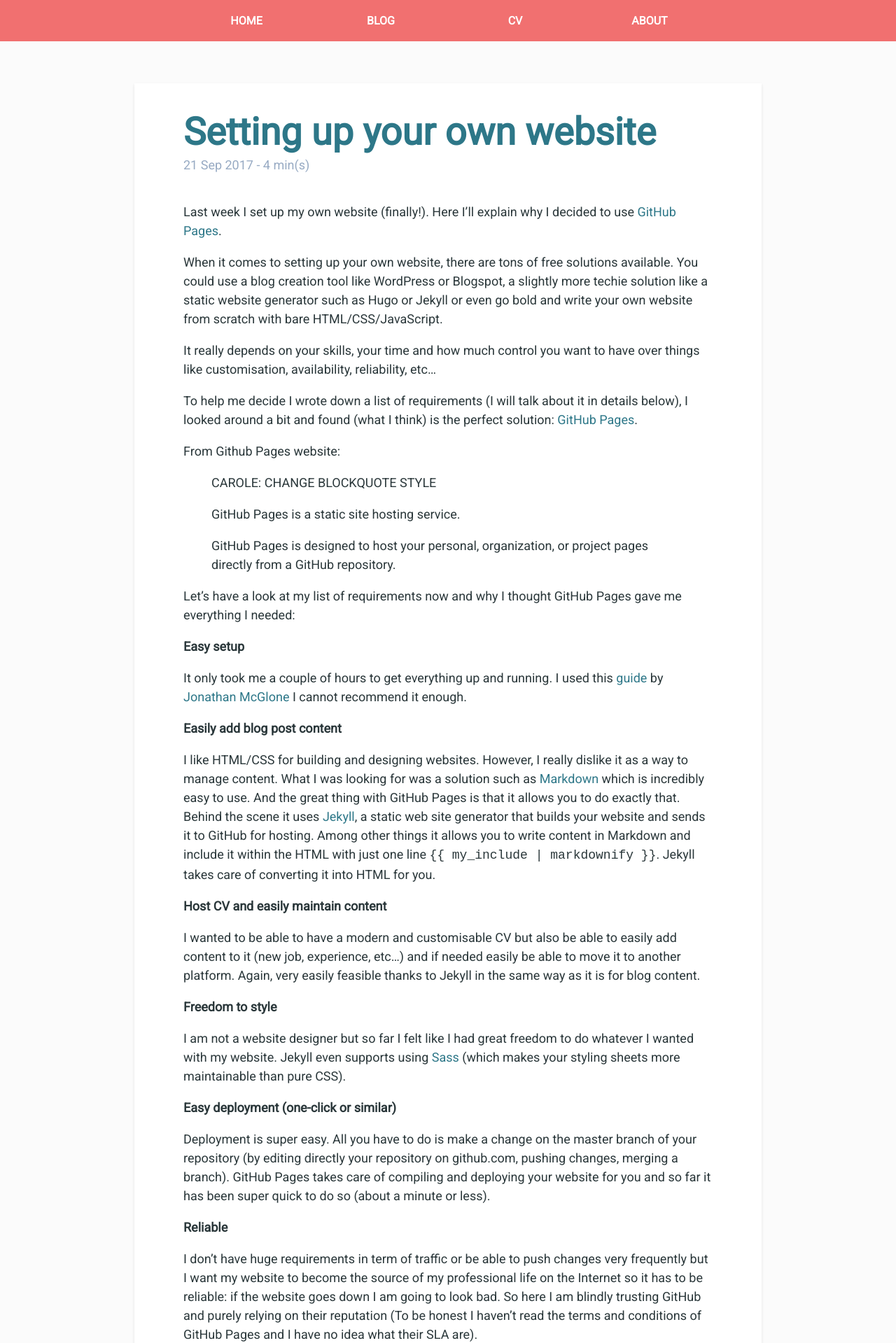
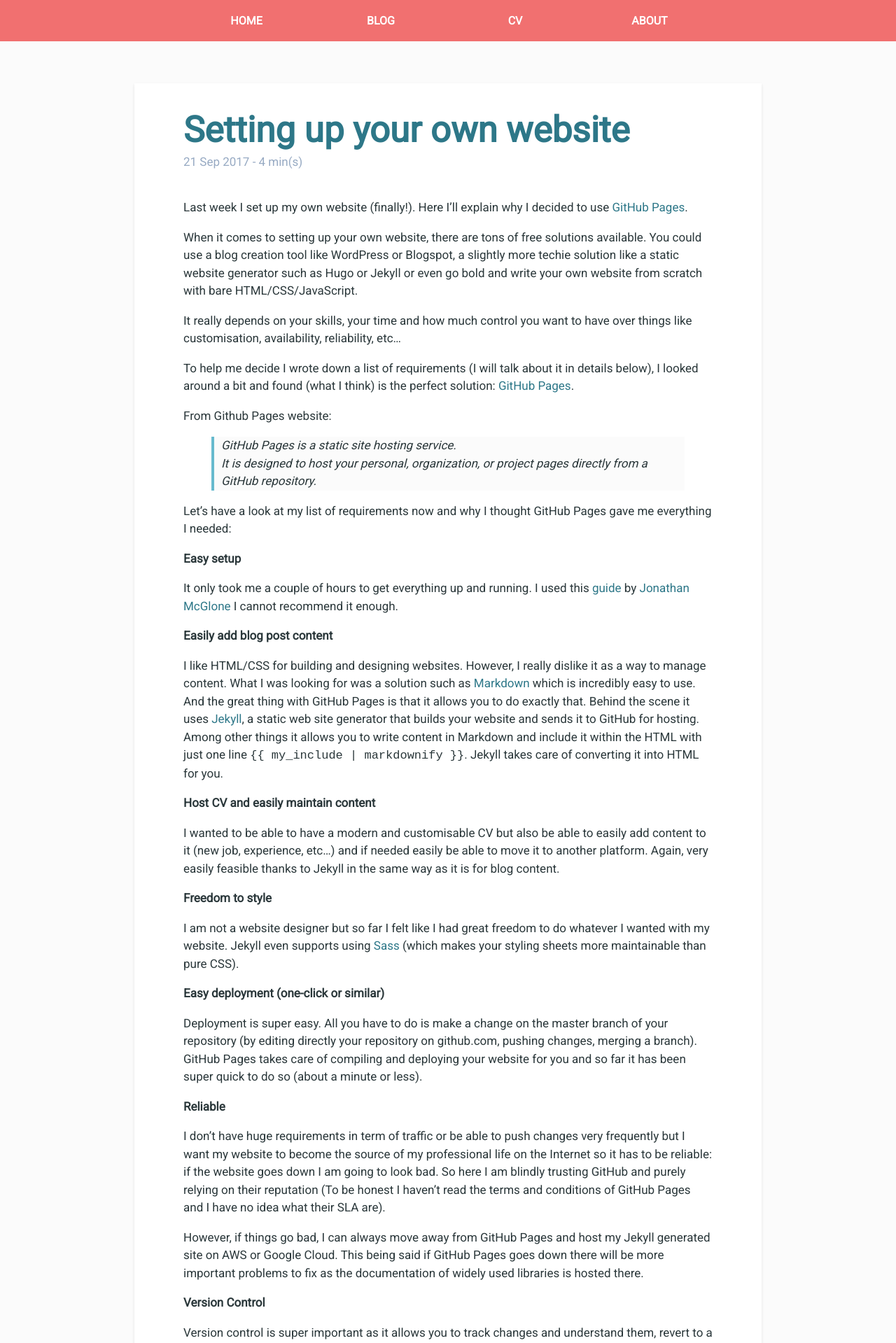
Before and after one commit to caroleolivier/caroleolivier.github.io, a Jekyll site: the page built from _posts/2017-09-21-setting-up-your-own-website.md, in a window 1280 px wide. Shown: the top 1919 px of the page at 70% size. Built offline with Jekyll 4.4.1, drawn with Linux system fonts in a browser that asks for light colours.

Commit message:
Style blockquote

```diff
--- a/_posts/2017-09-21-setting-up-your-own-website.md
+++ b/_posts/2017-09-21-setting-up-your-own-website.md
@@ -12,11 +12,10 @@ It really depends on your skills, your time and how much control you want to hav
 To help me decide I wrote down a list of requirements (I will talk about it in details below), I looked around a bit and found (what I think) is the perfect solution: [GitHub Pages](https://pages.github.com/).
 
 From Github Pages website:
-> CAROLE: CHANGE BLOCKQUOTE STYLE
 
 > GitHub Pages is a static site hosting service.
-
-> GitHub Pages is designed to host your personal, organization, or project pages directly from a GitHub repository.
+<br />
+> It is designed to host your personal, organization, or project pages directly from a GitHub repository.
 
 Let's have a look at my list of requirements now and why I thought GitHub Pages gave me everything I needed:
 
--- a/assets/sass/website-container.scss
+++ b/assets/sass/website-container.scss
@@ -1,7 +1,7 @@
 .website-container {
     margin: 60px auto;
     width: 70%;
-    font-size: 18px;
+    font-size: 17px;
     line-height: 1.5em;
 
     h1 {
@@ -36,6 +36,16 @@
         }
     }
 
+    blockquote {
+        border-left: solid 4px $font_color_4;
+        background: $background;
+        font-style: italic;
+
+        p {
+            margin-left: 10px;
+        }
+    }
+
     .fa {
         color: $icon_color_1;
     }
```
Also changed, not shown: assets/sass/global.scss (line endings or trailing spaces).
